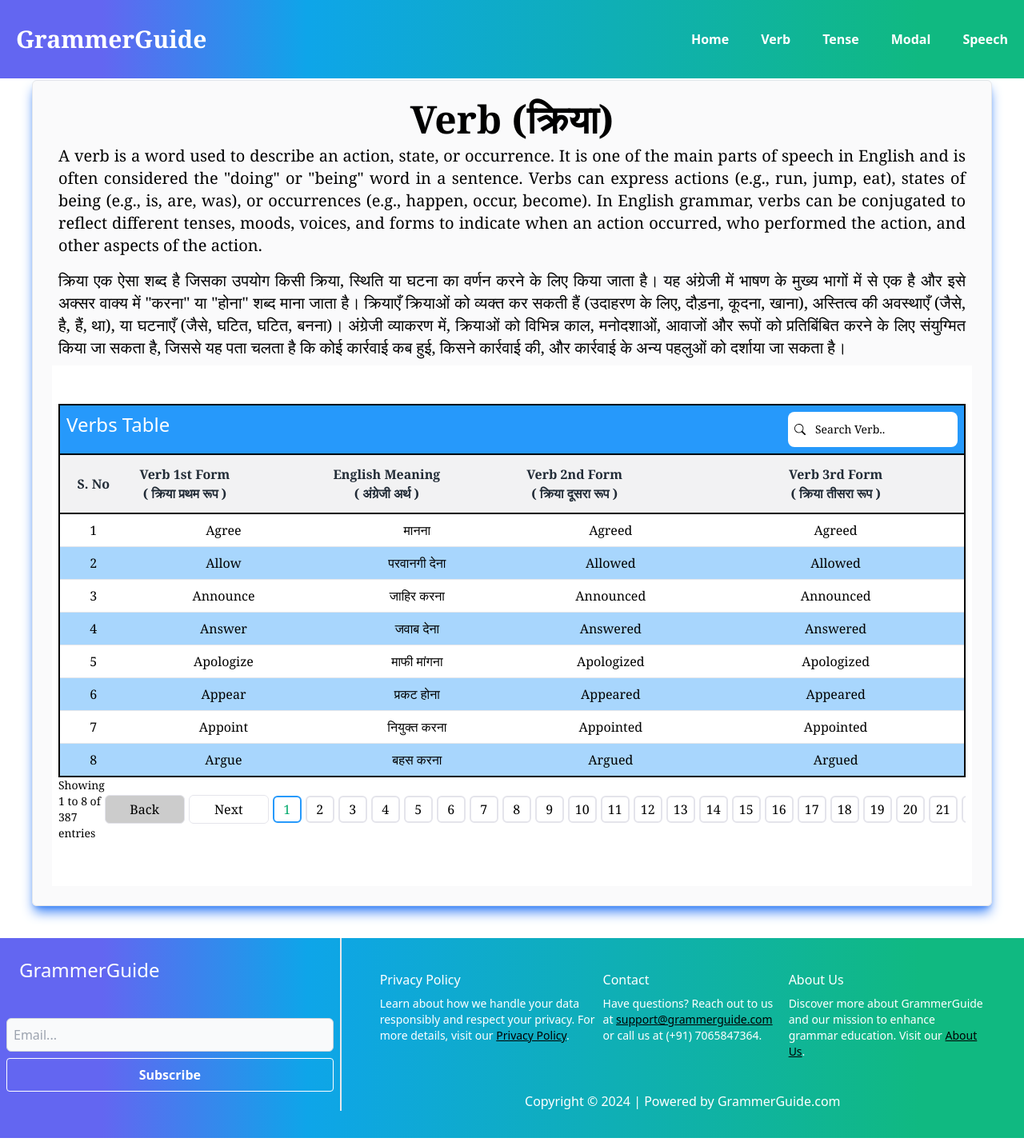
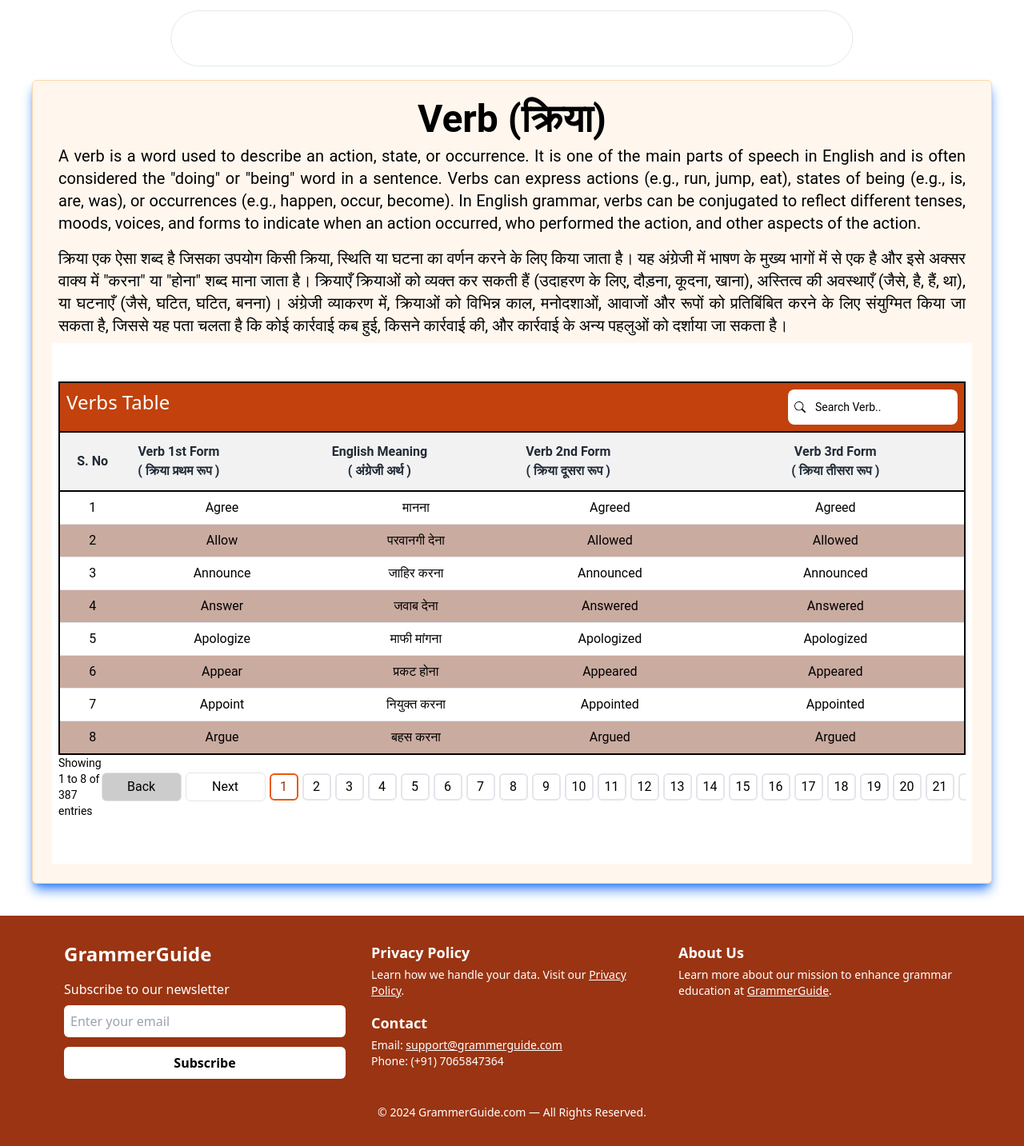
Before and after one commit to Bobbykumar706584/grammar, a React (Create React App) app: page /verb in a window 1280 px wide. Shown: the whole page at 80% size. Built offline with nearby package versions, Linux system fonts and the light colour scheme.

Commit message:
website color change

```diff
--- a/src/components/Home.js
+++ b/src/components/Home.js
@@ -34,8 +34,8 @@ const Home = () => {
   return (
     <>
       <Header />
-      <div className="font-serif mt-[100px] p-6 border border-gray-200 m-10 text-[#231f45] bg-gray-200/20 rounded-md shadow-lg shadow-blue-500">
-        <div class="grid md:grid-cols-3 text-center gap-5 border border-gray-600 p-2">
+      <div className="font-serif mt-[100px] p-6 border border-orange-200 m-10 text-[#231f45] bg-orange-200/20 rounded-md shadow-lg shadow-blue-500">
+        <div class="grid md:grid-cols-3 text-center gap-5 border border-orange-600 p-2">
           <div className="col-start-1 col-span-1">
             <h1 for="search_word" class="text-center text-3xl p-2">
               Dictionary
@@ -48,10 +48,10 @@ const Home = () => {
               onChange={(e) => {
                 setSearchWord(e.target.value);
               }}
-              class="bg-gray-50 border span w-full border-gray-300 text-gray-900 rounded-lg focus:ring-blue-500 focus:border-blue-500 block p-2.5 dark:bg-gray-700 dark:border-gray-600 dark:placeholder-gray-400 dark:text-white dark:focus:ring-blue-500 dark:focus:border-blue-500"
+              class="bg-orange-50 border span w-full border-orange-300 text-orange-900 rounded-lg focus:ring-blue-500 focus:border-blue-500 block p-2.5 dark:bg-orange-700 dark:border-orange-600 dark:placeholder-orange-400 dark:text-white dark:focus:ring-blue-500 dark:focus:border-blue-500"
             />
             <button
-              className="bg-[#2699fb] p-2.5 mt-5 md:w-full flex items-center gap-2 justify-center rounded-md font-bold hover:text-white"
+              className="bg-orange-800 p-2.5 mt-5 md:w-full flex items-center gap-2 justify-center rounded-md font-bold text-white"
               onClick={() => {
                 getMeaning();
               }}
@@ -60,7 +60,7 @@ const Home = () => {
               <span>Search</span>
             </button>
           </div>
-          <div className="col-span-2 text-center border border-gray-600">
+          <div className="col-span-2 text-center border border-orange-600">
             {/* {data && ( */}
             <h1 className="text-2xl font-bold">Result:</h1>
 
@@ -118,7 +118,7 @@ const Home = () => {
           ].map((label, index) => (
             <button
               key={label}
-              className="bg-transparent hover:bg-[#2699fb] text-[#2699fb] font-semibold hover:text-white py-2 px-4 border border-[#2699fb] hover:border-transparent rounded animate-slideIn"
+              className="bg-transparent hover:bg-orange-800 text-black font-semibold hover:text-white py-2 px-4 border border-orange-800 hover:border-transparent rounded animate-slideIn"
               style={{
                 animationDelay: `${index * 0.4}s`,
                 animationFillMode: "both",
@@ -130,7 +130,7 @@ const Home = () => {
         </div>
       </div>
       <Footer />
-      {/* <button data-drawer-target="sidebar-multi-level-sidebar" data-drawer-toggle="sidebar-multi-level-sidebar" aria-controls="sidebar-multi-level-sidebar" type="button" class="inline-flex items-center p-2 mt-2 ms-3 text-sm text-gray-500 rounded-lg sm:hidden hover:bg-gray-100 focus:outline-none focus:ring-2 focus:ring-gray-200 dark:text-gray-400 dark:hover:bg-gray-700 dark:focus:ring-gray-600">
+      {/* <button data-drawer-target="sidebar-multi-level-sidebar" data-drawer-toggle="sidebar-multi-level-sidebar" aria-controls="sidebar-multi-level-sidebar" type="button" class="inline-flex items-center p-2 mt-2 ms-3 text-sm text-orange-500 rounded-lg sm:hidden hover:bg-orange-100 focus:outline-none focus:ring-2 focus:ring-orange-200 dark:text-orange-400 dark:hover:bg-orange-700 dark:focus:ring-orange-600">
    <span class="sr-only">Open sidebar</span>
    <svg class="w-6 h-6" aria-hidden="true" fill="currentColor" viewBox="0 0 20 20" xmlns="http://www.w3.org/2000/svg">
    <path clip-rule="evenodd" fill-rule="evenodd" d="M2 4.75A.75.75 0 012.75 4h14.5a.75.75 0 010 1.5H2.75A.75.75 0 012 4.75zm0 10.5a.75.75 0 01.75-.75h7.5a.75.75 0 010 1.5h-7.5a.75.75 0 01-.75-.75zM2 10a.75.75 0 01.75-.75h14.5a.75.75 0 010 1.5H2.75A.75.75 0 012 10z"></path>
@@ -138,11 +138,11 @@ const Home = () => {
 </button>
 
 <aside id="sidebar-multi-level-sidebar" class="fixed top-0 left-0 z-40 w-64 h-screen transition-transform -translate-x-full sm:translate-x-0" aria-label="Sidebar">
-   <div class="h-full px-3 py-4 overflow-y-auto bg-gray-300 dark:bg-gray-800">
+   <div class="h-full px-3 py-4 overflow-y-auto bg-orange-300 dark:bg-orange-800">
       <ul class="space-y-2 font-medium">
          <li>
-            <button type="button" class="flex items-center w-full p-2 text-base text-gray-900 transition duration-75 rounded-lg group hover:bg-gray-100 dark:text-white dark:hover:bg-gray-700" aria-controls="dropdown-sidebar" data-collapse-toggle="dropdown-sidebar">
-                  <svg class="flex-shrink-0 w-5 h-5 text-gray-500 transition duration-75 group-hover:text-gray-900 dark:text-gray-400 dark:group-hover:text-white" aria-hidden="true" xmlns="http://www.w3.org/2000/svg" fill="currentColor" viewBox="0 0 18 21">
+            <button type="button" class="flex items-center w-full p-2 text-base text-orange-900 transition duration-75 rounded-lg group hover:bg-orange-100 dark:text-white dark:hover:bg-orange-700" aria-controls="dropdown-sidebar" data-collapse-toggle="dropdown-sidebar">
+                  <svg class="flex-shrink-0 w-5 h-5 text-orange-500 transition duration-75 group-hover:text-orange-900 dark:text-orange-400 dark:group-hover:text-white" aria-hidden="true" xmlns="http://www.w3.org/2000/svg" fill="currentColor" viewBox="0 0 18 21">
                      <path d="M15 12a1 1 0 0 0 .962-.726l2-7A1 1 0 0 0 17 3H3.77L3.175.745A1 1 0 0 0 2.208 0H1a1 1 0 0 0 0 2h.438l.6 2.255v.019l2 7 .746 2.986A3 3 0 1 0 9 17a2.966 2.966 0 0 0-.184-1h2.368c-.118.32-.18.659-.184 1a3 3 0 1 0 3-3H6.78l-.5-2H15Z"/>
                   </svg>
                   <span class="flex-1 ms-3 text-left rtl:text-right whitespace-nowrap">Tense</span>
@@ -152,13 +152,13 @@ const Home = () => {
             </button>
             <ul id="dropdown-sidebar" class="hidden py-2 space-y-2">
                   <li>
-                     <a href="#" class="flex items-center w-full p-2 text-gray-900 transition duration-75 rounded-lg pl-11 group hover:bg-gray-100 dark:text-white dark:hover:bg-gray-700">Present Tense</a>
+                     <a href="#" class="flex items-center w-full p-2 text-orange-900 transition duration-75 rounded-lg pl-11 group hover:bg-orange-100 dark:text-white dark:hover:bg-orange-700">Present Tense</a>
                   </li>
                   <li>
-                     <a href="#" class="flex items-center w-full p-2 text-gray-900 transition duration-75 rounded-lg pl-11 group hover:bg-gray-100 dark:text-white dark:hover:bg-gray-700">Past Tense</a>
+                     <a href="#" class="flex items-center w-full p-2 text-orange-900 transition duration-75 rounded-lg pl-11 group hover:bg-orange-100 dark:text-white dark:hover:bg-orange-700">Past Tense</a>
                   </li>
                   <li>
-                     <a href="#" class="flex items-center w-full p-2 text-gray-900 transition duration-75 rounded-lg pl-11 group hover:bg-gray-100 dark:text-white dark:hover:bg-gray-700">Future Tense</a>
+                     <a href="#" class="flex items-center w-full p-2 text-orange-900 transition duration-75 rounded-lg pl-11 group hover:bg-orange-100 dark:text-white dark:hover:bg-orange-700">Future Tense</a>
                   </li>
             </ul>
          </li>
--- a/src/components/Nav/Footer.js
+++ b/src/components/Nav/Footer.js
@@ -2,86 +2,83 @@
 
 const Footer = () => {
   return (
-    <div className="w-full md:h-[250px] bg-gradient-to-r from-indigo-500 from-10% via-sky-500 via-30% to-emerald-500 to-90% text-white">
-      <div className="md:grid md:grid-cols-3">
+    <footer className="w-full bg-orange-800 text-white py-8">
+      <div className="max-w-6xl mx-auto px-4 grid grid-cols-1 md:grid-cols-3 gap-8">
         {/* Subscription Section */}
-        <div className="col-span-1 p-2 border-r-2">
-          <div className="grid grid-rows-2">
-            <div className="md:text-2xl p-2 m-2">
-              <a className="mt-15px" href="/">
-                GrammerGuide
-              </a>
-            </div>
-            <div className="grid grid-cols-1">
+        <div>
+          <h2 className="text-2xl font-semibold mb-4">
+            <a href="/">GrammerGuide</a>
+          </h2>
+          <p className="mb-2">Subscribe to our newsletter</p>
           <input
-                type="text"
-                placeholder="Email..."
-                id="subscribe"
-                className="bg-gray-50 border span w-full border-gray-300 text-gray-900 rounded-md focus:ring-blue-500 focus:border-blue-500 block p-2 dark:bg-gray-700 dark:border-gray-600 dark:placeholder-gray-400 dark:text-white dark:focus:ring-blue-500 dark:focus:border-blue-500"
+            type="email"
+            placeholder="Enter your email"
+            className="w-full p-2 rounded-md text-black focus:outline-none focus:ring-2 focus:ring-white"
           />
-              <button className="mt-2 bg-transparent hover:bg-white text-white font-semibold hover:text-black py-2 px-4 border border-white hover:border-transparent rounded">
+          <button className="mt-3 w-full hover:text-orange-800 bg-white text-black hover:bg-gray-100 font-semibold py-2 px-4 rounded-md transition duration-300">
             Subscribe
           </button>
         </div>
-          </div>
-        </div>
 
         {/* Links Section */}
-        <div className="col-span-2">
-          <div className="flex justify-around gap-2 m-10 px-2">
+        <div className="space-y-4">
           <div>
+            <h3 className="text-lg font-semibold mb-1">
               <a href="/privacy-policy" className="hover:underline">
                 Privacy Policy
               </a>
-              <p className="text-sm mt-2">
-                Learn about how we handle your data responsibly and respect your
-                privacy. For more details, visit our{" "}
-                <a href="/policy" className="text-black underline">
+            </h3>
+            <p className="text-sm">
+              Learn how we handle your data. Visit our{" "}
+              <a href="/policy" className="text-white underline">
                 Privacy Policy
               </a>
               .
             </p>
           </div>
+
           <div>
+            <h3 className="text-lg font-semibold mb-1">
               <a href="/contact" className="hover:underline">
                 Contact
               </a>
-              <p className="text-sm mt-2">
-                Have questions? Reach out to us at{" "}
+            </h3>
+            <p className="text-sm">
+              Email:{" "}
               <a
                 href="mailto:support@grammerguide.com"
-                  className="text-black underline"
+                className="text-white underline"
               >
                 support@grammerguide.com
               </a>{" "}
-                or call us at (+91) 7065847364.
+              <br />
+              Phone: (+91) 7065847364
             </p>
           </div>
+        </div>
+
+        {/* About Section */}
         <div>
+          <h3 className="text-lg font-semibold mb-1">
             <a href="/" className="hover:underline">
               About Us
             </a>
-              <p className="text-sm mt-2">
-                Discover more about GrammerGuide and our mission to enhance
-                grammar education. Visit our{" "}
-                <a href="/" className="text-black underline">
-                  About Us
+          </h3>
+          <p className="text-sm">
+            Learn more about our mission to enhance grammar education at{" "}
+            <a href="/" className="text-white underline">
+              GrammerGuide
             </a>
             .
           </p>
         </div>
       </div>
 
-          {/* Footer Bottom Section */}
-          <div className="text-center mt-10">
-            Copyright © 2024 | Powered by{" "}
-            <a href="/" className="hover:underline">
-              GrammerGuide.com
-            </a>
+      {/* Bottom Note */}
+      <div className="text-center text-sm mt-8">
+        © 2024 GrammerGuide.com — All Rights Reserved.
       </div>
-        </div>
-      </div>
-    </div>
+    </footer>
   );
 };
 
--- a/src/components/Nav/Header.js
+++ b/src/components/Nav/Header.js
@@ -1,52 +1,72 @@
 /** @format */
 
-import React, { useState } from "react";
+import React, { useState, useEffect } from "react";
 import { AiOutlineMenu, AiOutlineClose } from "react-icons/ai";
 
 const Header = () => {
   const [openMenu, setOpenMenu] = useState(false);
+  const [scrolled, setScrolled] = useState(false);
+
+  useEffect(() => {
+    const handleScroll = () => {
+      setScrolled(window.scrollY > 50);
+    };
+
+    window.addEventListener("scroll", handleScroll);
+    return () => window.removeEventListener("scroll", handleScroll);
+  }, []);
+
   return (
-    <div className="bg-gradient-to-r from-indigo-500 from-10% via-sky-500 via-30% to-emerald-500 to-90% p-4 fixed top-0 w-full">
-      {/* <div className=" bg-[#2699fb] from-indigo-500 from-10% via-sky-500 via-30% to-[#E63946] to-90%  p-4 fixed top-0 w-full"> */}
-      {/* <div className="bg-[#2699fb] p-4"> */}
-      <div className="max-w-[1240px] py-[15px] flex items-center justify-between mx-auto">
-        <div className="text-3xl font-bold font-serif text-white">
+    <div
+      className={`fixed top-12 bg-orange-800 left-1/2 text-white font-['poppins'] transform -translate-x-1/2 -translate-y-1/2 w-2/3 z-50 flex items-center justify-center p-2  transition-all duration-500 ease-in-out text-center ${
+        scrolled
+          ? "backdrop-blur-lg bg-white/30 py-1 shadow-xl rounded-full md:w-[50%] border border-white/50"
+          : "bg-transparent border rounded-full"
+      }`}
+    >
+      <div className="max-w-[1240px] flex items-center justify-between px-4 py-2">
+        <div
+          className={`text-2xl md:text-3xl font-bold font-serif mr-5 transition-all duration-300`}
+        >
           <a href="/">GrammerGuide</a>
         </div>
+
         {openMenu ? (
           <AiOutlineClose
             onClick={() => setOpenMenu(!openMenu)}
-            className="text-white text-2xl md:hidden block"
+            className=" text-2xl md:hidden block"
           />
         ) : (
           <AiOutlineMenu
             onClick={() => setOpenMenu(!openMenu)}
-            className="text-white text-2xl md:hidden block"
+            className=" text-2xl md:hidden block"
           />
         )}
-        <ul className="hidden md:flex text-white gap-10 font-bold">
-          <li className="hover:text-black">
+
+        <ul
+          className={`hidden md:flex gap-8 font-bold transition-all duration-300 `}
+        >
+          <li className="">
             <a href="/">Home</a>
           </li>
-          <li className="hover:text-black">
+          <li className="">
             <a href="/verb">Verb</a>
           </li>
-          <li className="hover:text-black">
+          <li className="">
             <a href="/tense">Tense</a>
           </li>
-          <li className="hover:text-black">
+          <li className="">
             <a href="/modal">Modal</a>
           </li>
-          <li className="hover:text-black">
+          <li className="">
             <a href="/speech">Speech</a>
           </li>
-          {/* <li>
-                    <a href="/about">About</a>
-                </li> */}
         </ul>
-        {/* responsive */}
+      </div>
+
+      {/* responsive menu */}
       <ul
-          className={`md:hidden text-white fixed bg-black duration-300 top-[96px] w-full h-screen ${
+        className={`md:hidden  fixed bg-black duration-300 top-[72px] w-full h-screen ${
           openMenu ? "left-0" : "left-[-100%]"
         }`}
       >
@@ -62,12 +82,9 @@ const Header = () => {
         <li className="p-5">
           <a href="/speech">Speech</a>
         </li>
-          {/* <li className="p-5">
-                    <a href="/about">About</a>
-                </li> */}
       </ul>
-      </div>
     </div>
   );
 };
+
 export default Header;
--- a/src/components/Nav/customTable.js
+++ b/src/components/Nav/customTable.js
@@ -81,9 +81,9 @@ const TableReact = ({ products }) => {
     // setRowsToShow(sortedProducts.slice(0, rowsLimit));z
   }, [products]);
   return (
-    <div className="h-full bg-white flex justify-center pt-10 pb-14">
+    <div className="h-full bg-white flex justify-center pt-10 pb-14 font-['roboto']">
       <div className="w-full max-w-6xl px-2">
-        <div className="flex justify-between bg-[#2699fb]  px-2  mt-2 py-2 border-2 border-b-0 border-black">
+        <div className="flex justify-between bg-orange-700  px-2  mt-2 py-2 border-2 border-b-0 border-black">
           <h1 className="text-2xl font-medium text-white font-sans">
             Verbs Table
           </h1>
@@ -167,7 +167,7 @@ const TableReact = ({ products }) => {
               {rowsToShow?.map((data, index) => (
                 <tr
                   className={`${
-                    index % 2 == 0 ? "bg-white" : "bg-[#2699fb]/[40%]"
+                    index % 2 == 0 ? "bg-white" : "bg-orange-900/[40%]"
                   }`}
                   key={index}
                 >
@@ -275,7 +275,7 @@ const TableReact = ({ products }) => {
                 <li
                   className={`flex items-center justify-center w-[36px] rounded-[6px] h-[34px] border-solid border-[2px] bg-[#FFFFFF] cursor-pointer ${
                     currentPage == index
-                      ? "text-[#04aa6d]  border-[#2699fb]"
+                      ? "text-orange-800  border-orange-600"
                       : "border-[#E4E4EB] "
                   }`}
                   onClick={() => changePage(index)}
--- a/src/components/Verb.js
+++ b/src/components/Verb.js
@@ -10,11 +10,11 @@ const Verb = () => {
   return (
     <>
       <Header />
-      <div className="font-serif mt-[100px] p-6 border border-gray-200 m-10 bg-gray-200/20 rounded-md shadow-lg shadow-blue-500">
+      <div className="font-['roboto'] mt-[100px] p-6 border border-orange-200 m-10 bg-orange-200/20 rounded-md shadow-lg shadow-blue-500">
         <h1 className="md:text-5xl text-3xl text-center font-bold">
           Verb (क्रिया)
         </h1>
-        <p className="p-2 md:text-xl text-justify font-serif">
+        <p className="p-2 md:text-xl text-justify">
           A verb is a word used to describe an action, state, or occurrence. It
           is one of the main parts of speech in English and is often considered
           the "doing" or "being" word in a sentence. Verbs can express actions
```
Also changed, not shown: package.json (+7 -7 lines), src/components/Modal.js (+13 -13 lines), src/components/Speech.js (+41 -41 lines), src/components/Tense.js (+60 -60 lines), 1 other file (tests, documents, lock files or other folders). Lines whose indentation alone changed are shown as unchanged.
